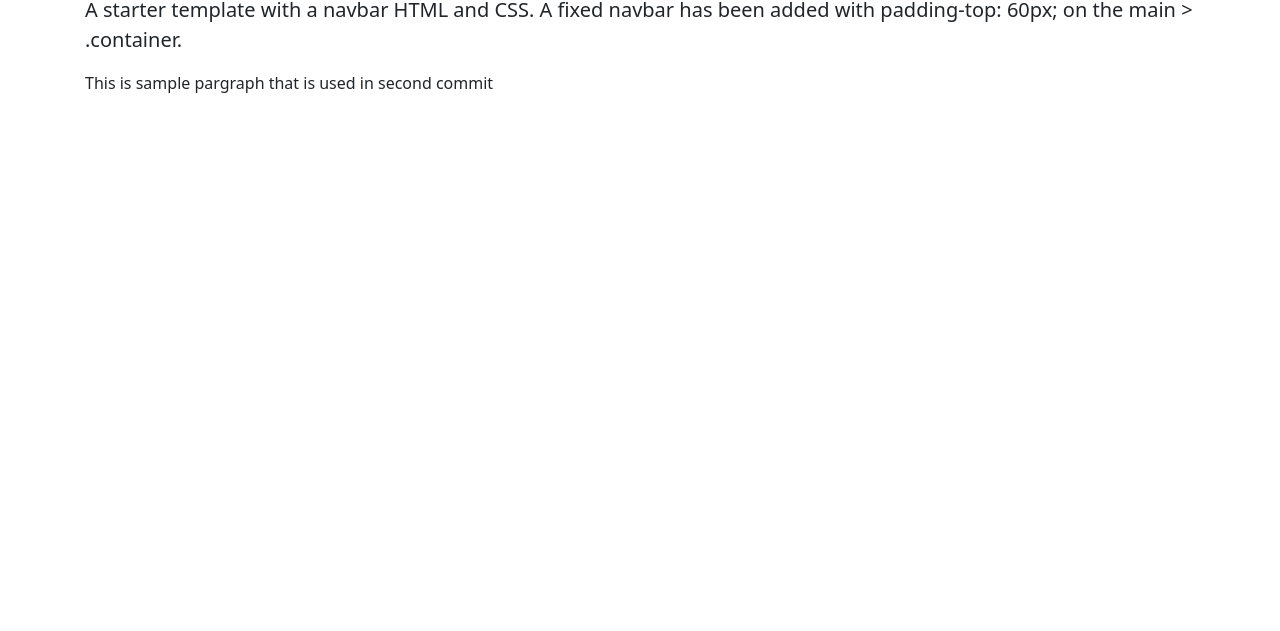
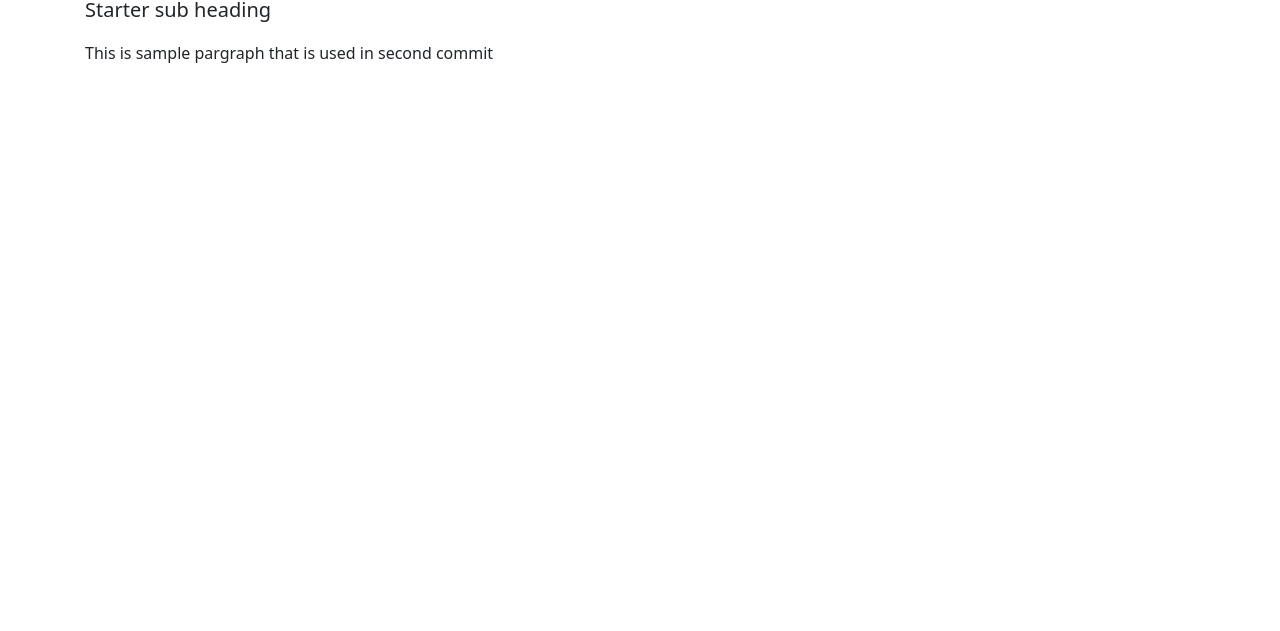
Before and after one commit to hypereducation/webprogramming, a plain HTML site: page index.html in a window 1280 px wide. Shown: the part 169-800 px from the top of the page. Drawn offline with nearby package versions, Linux system fonts and the light colour scheme.

Commit message:
added sub heading

```diff
--- a/index.html
+++ b/index.html
@@ -47,7 +47,7 @@
 <main class="flex-shrink-0">
    <div class="container">
        <h1 class="mt-5">Template with fixed navbar</h1>
-       <p class="lead">A starter template with a navbar HTML and CSS. A fixed navbar has been added with padding-top: 60px; on the main > .container.</p>
+       <p class="lead">Starter sub heading</p>
        <p>This is sample pargraph that is used in second commit</p>
    </div>
  </main>
```
